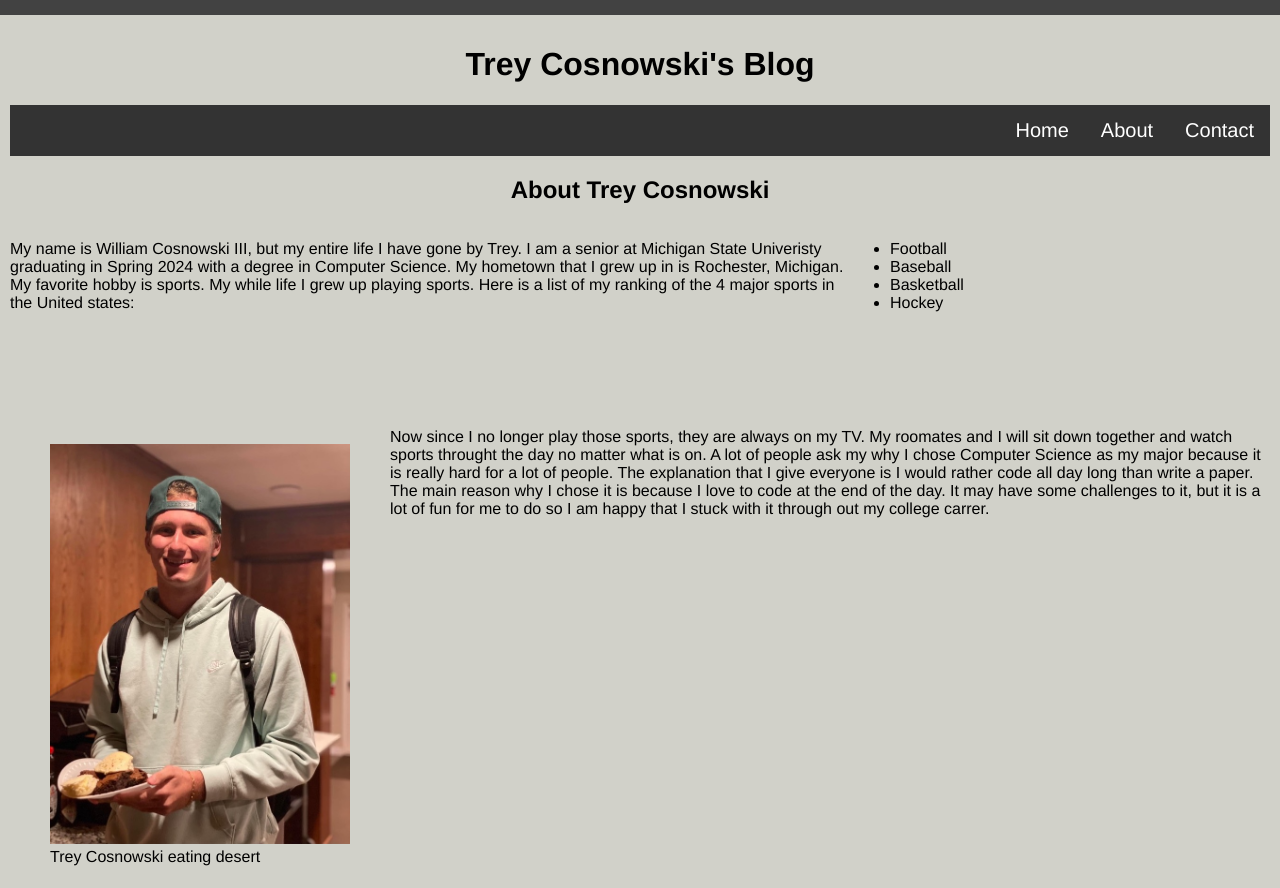
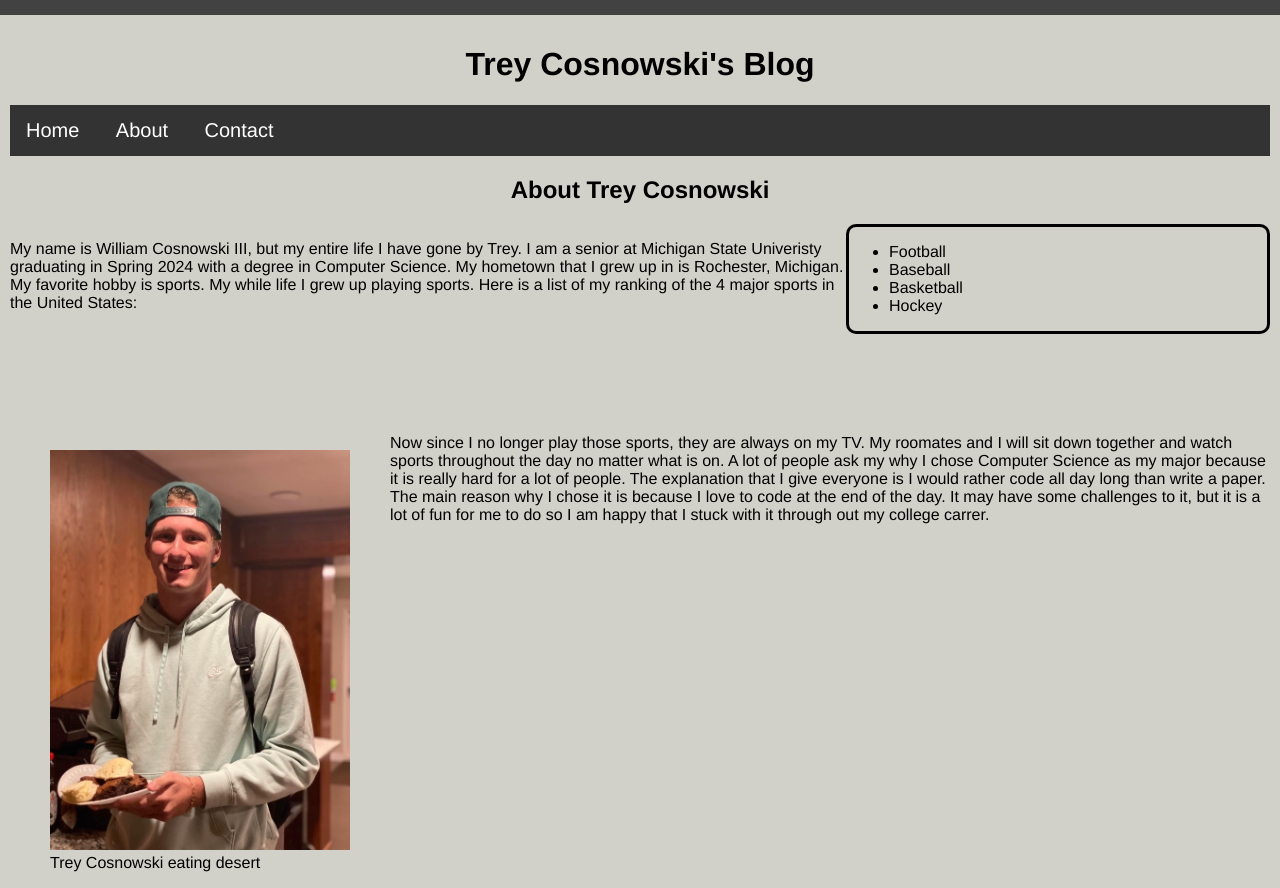
Before and after one commit to TreyCoz3/mi349_blog, a plain HTML site: page about.html in a window 1280 px wide. Drawn offline with Linux system fonts and the light colour scheme.

```diff
--- a/about.html
+++ b/about.html
@@ -7,15 +7,16 @@
   <meta http-equiv="X-UA-Compatible" content="ie=edge">
   <title>About Trey Cosnowski</title>
   <link rel="stylesheet" href="style.css">
-  <h1>Trey Cosnowski's Blog</h1>
+
 </head>
 
 <body>
+  <h1>Trey Cosnowski's Blog</h1>
 <nav>
   <ul class="navbar">
+    <li class="navitem"><a href="index.html">Home</a></li>
+    <li class="navitem"><a href="about.html">About</a></li>
     <li class="navitem"><a href="contact.html">Contact</a></li>
-    <li class="navitem"><a href="about.html">About</a></li>
-    <li class="navitem"><a href="index.html">Home</a></li>
 </ul>
 
 
@@ -23,7 +24,7 @@
 <h2>About Trey Cosnowski</h2>
 <main>
   <div id="text_list">
-    <p>My name is William Cosnowski III, but my entire life I have gone by Trey. I am a senior at Michigan State Univeristy graduating in Spring 2024 with a degree in Computer Science. My hometown that I grew up in is Rochester, Michigan. My favorite hobby is sports. My while life I grew up playing sports. Here is a list of my ranking of the 4 major sports in the United states:</p>
+    <p>My name is William Cosnowski III, but my entire life I have gone by Trey. I am a senior at Michigan State Univeristy graduating in Spring 2024 with a degree in Computer Science. My hometown that I grew up in is Rochester, Michigan. My favorite hobby is sports. My while life I grew up playing sports. Here is a list of my ranking of the 4 major sports in the United States:</p>
     <div id="custom_list">
       <ul>
         <li >Football</li>
@@ -33,14 +34,15 @@
     </ul>
   </div>
   </div>
-
-  <p id="hobbies">
+  <div id="hobbies">
     <figure>
       <img id="Trey_Cosnowski_img" alt="Trey Cosnowski" src="images/trey.jpeg" width="300" height="400"/>
       <figcaption>Trey Cosnowski eating desert</figcaption>
     </figure>
-    Now since I no longer play those sports, they are always on my TV. My roomates and I will sit down together and watch sports throught the day no matter what is on. A lot of people ask my why I chose Computer Science as my major because it is really hard for a lot of people. The explanation that I give everyone is I would rather code all day long than write a paper. The main reason why I chose it is because I love to code at the end of the day. It may have some challenges to it, but it is a lot of fun for me to do so I am happy that I stuck with it through out my college carrer.
+  <p>
+    Now since I no longer play those sports, they are always on my TV. My roomates and I will sit down together and watch sports throughout the day no matter what is on. A lot of people ask my why I chose Computer Science as my major because it is really hard for a lot of people. The explanation that I give everyone is I would rather code all day long than write a paper. The main reason why I chose it is because I love to code at the end of the day. It may have some challenges to it, but it is a lot of fun for me to do so I am happy that I stuck with it through out my college carrer.
   </p>
+</div>
 </main>
 </body>
 
--- a/style.css
+++ b/style.css
@@ -13,18 +13,22 @@
 h2{
     text-align: center;
 }
+
+nav{
+    position: sticky;
+    top: 0;
+}
 ul.navbar {
     list-style-type: none;
     margin: 0;
     padding: 0;
     background-color: #333;
-    overflow: hidden;
-    position: sticky;
+
 }
 
 li.navitem {
-    float: right;
     font-size: 20px;
+    display: inline-block;
 }
 
 li.navitem a {
@@ -98,4 +102,6 @@
 #custom_list{
 
     width: 500px;
+    border: solid #000000;
+    border-radius: 10px;
 }
```
Also changed, not shown: contact.html (+6 -3 lines), index.html (+10 -14 lines).
